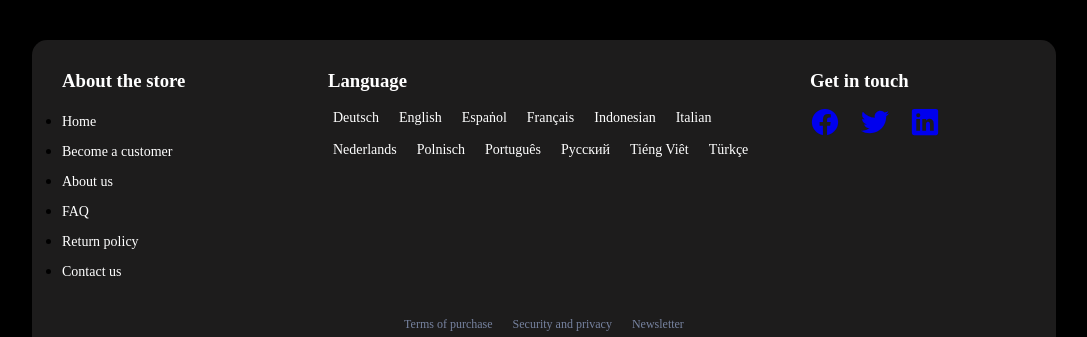
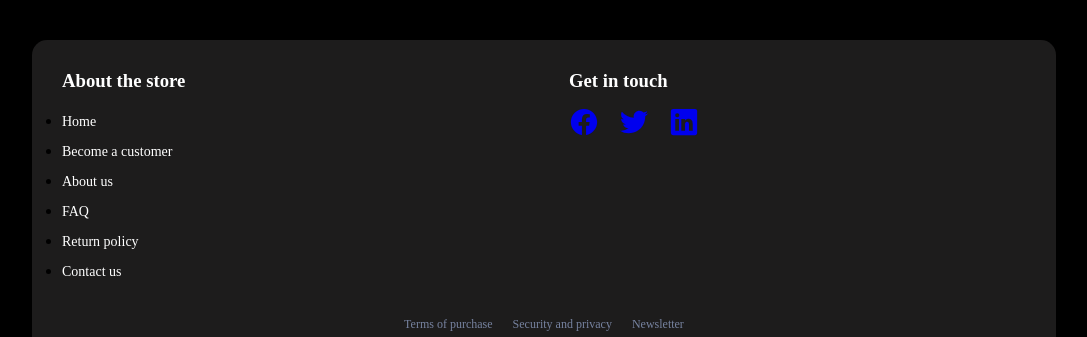
Before and after one commit to seyitakm/Fake-Hackathon, a React (Create React App) app: page / in a window 1280 px wide. Shown: the part 2648-2985 px from the top of the page, without its empty margins (96-1183 px from the left). Built offline with nearby package versions, Linux system fonts and the light colour scheme; data requests are answered from the project's data file.

Commit message:
add card

```diff
--- a/src/components/Footer.jsx
+++ b/src/components/Footer.jsx
@@ -29,24 +29,6 @@ const Footer = () => {
             </ul>
           </div>
 
-          <div className="col2">
-            <h3 className="heading">Language</h3>
-            <div className="languages">
-              <a href="#">Deutsch</a>
-              <a href="#">English</a>
-              <a href="#">Espaṅol</a>
-              <a href="#">Français</a>
-              <a href="#">Indonesian</a>
-              <a href="#">Italian</a>
-              <a href="#">Nederlands</a>
-              <a href="#">Polnisch</a>
-              <a href="#">Português</a>
-              <a href="#">Русский</a>
-              <a href="#">Tiéng Viêt</a>
-              <a href="#">Türkçe</a>
-            </div>
-          </div>
-
           <div className="col3">
             <h3 className="heading">Get in touch</h3>
             <div className="social">
--- a/src/components/SearchBar.jsx
+++ b/src/components/SearchBar.jsx
@@ -100,7 +100,7 @@ const SearchBar = () => {
         </Box>
         <TextField
           className="searchBtn"
-          sx={{ mt: 3 }}
+          sx={{ mt: 3, bgcolor: "white" }}
           value={search}
           onChange={(e) => {
             fetchByParams();
--- a/src/index.css
+++ b/src/index.css
@@ -102,18 +102,18 @@ body {
   transition: 0.5s;
 }
 
-.first__block:hover{
+.first__block:hover {
   width: 83%;
 }
 
-.second__block{
+.second__block {
   display: flex;
   justify-content: space-between;
   width: 80%;
   height: 30vw;
 }
 
-.sec__one{
+.sec__one {
   width: 49%;
   height: 30vw;
   background-position: center;
@@ -123,12 +123,11 @@ body {
   transition: 0.5s;
 }
 
-.sec__one:hover{
+.sec__one:hover {
   width: 50%;
 }
 
-
-.sec__two{
+.sec__two {
   width: 49%;
   height: 30vw;
   background-position: center;
@@ -138,19 +137,18 @@ body {
   transition: 0.5s;
 }
 
-.sec__two:hover{
+.sec__two:hover {
   width: 50%;
 }
 
-
-.third__block{
+.third__block {
   display: flex;
   justify-content: space-between;
   width: 80%;
   height: 30vw;
 }
 
-.th__one{
+.th__one {
   width: 49%;
   height: 30vw;
   background-position: center;
@@ -160,11 +158,11 @@ body {
   transition: 0.5s;
 }
 
-.th__one:hover{
+.th__one:hover {
   width: 50%;
 }
 
-.th__two{
+.th__two {
   width: 49%;
   height: 30vw;
   background-position: center;
@@ -174,13 +172,11 @@ body {
   transition: 0.5s;
 }
 
-.th__two:hover{
+.th__two:hover {
   width: 50%;
 }
 
-
-
-.fourth__block{
+.fourth__block {
   width: 80%;
   height: 30vw;
   border-radius: 20px;
@@ -190,9 +186,8 @@ body {
   transition: 0.5s;
 }
 
-.fourth__block:hover{
+.fourth__block:hover {
   width: 83%;
-
 }
 
 /* GAMES CARDS START */
@@ -283,6 +278,7 @@ footer {
 .main {
   width: 100%;
   display: flex;
+
   gap: 50px;
 }
 .heading {
@@ -443,7 +439,7 @@ footer {
   justify-content: center;
   width: 100%;
 }
-.searchBtn {
+/* .searchBtn {
   border: 1px solid white !important;
   border-radius: 30px !important;
-}
+} */
```
